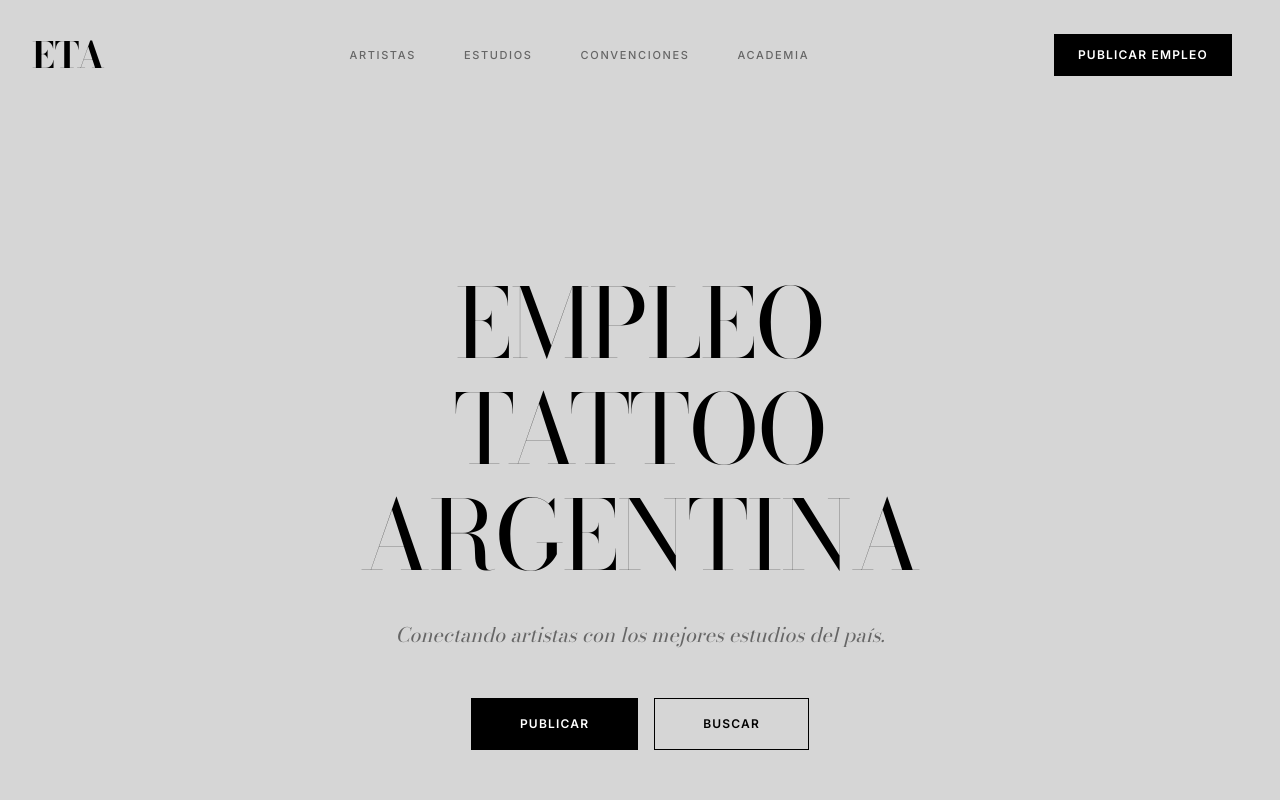
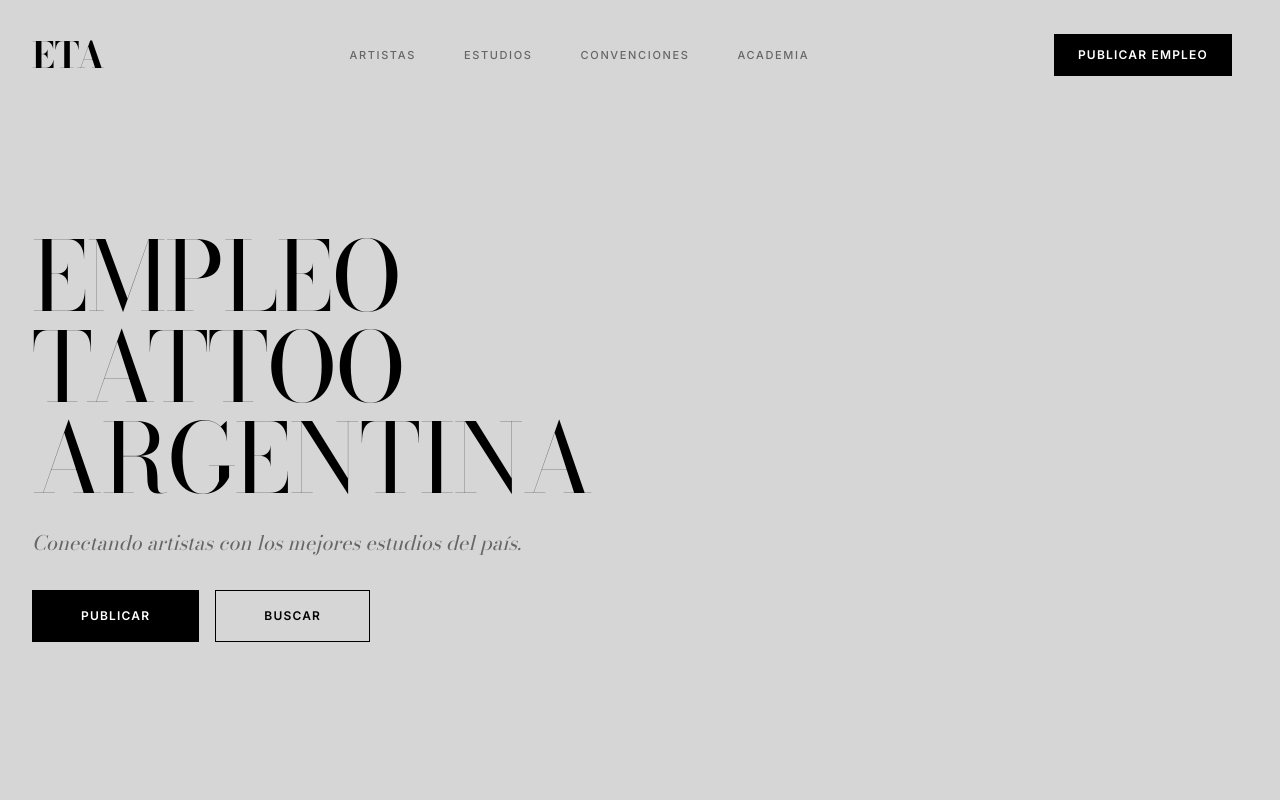
Before and after one commit to GuardiolaDF/Empleo-Tattoo-Argentina, a Next.js app: page / in a window 1280 px wide. Shown: the top 800 px of the page. Built offline with nearby package versions, Linux system fonts and the light colour scheme.

Commit message:
checkpoint: before job card typography fix

```diff
--- a/src/app/page.tsx
+++ b/src/app/page.tsx
@@ -163,14 +163,14 @@ export default function Home() {
       <Navbar />
 
       {/* Hero Section */}
-      <section className="min-h-screen flex flex-col justify-center items-center text-center py-20 px-4 md:px-8 max-w-7xl mx-auto w-full">
-        <h1 className="text-display-xl mb-8">
+      <section className="min-h-screen flex flex-col pt-[15vh] px-4 md:px-8 max-w-7xl mx-auto w-full">
+        <h1 className="text-display-xl leading-[0.95] mb-6">
           EMPLEO<br/>TATTOO<br/>ARGENTINA
         </h1>
-        <p className="text-subtitle text-muted-foreground mb-12">
+        <p className="text-subtitle text-muted-foreground mb-8">
           Conectando artistas con los mejores estudios del país.
         </p>
-        <div className="flex flex-col sm:flex-row items-center gap-4 w-full sm:w-auto">
+        <div className="flex flex-col sm:flex-row items-start sm:items-center gap-4 w-full sm:w-auto">
           <Link href="/publicar-empleo" className="bg-black text-white border border-black px-12 py-4 text-button hover:bg-black/90 transition-colors w-full sm:w-auto text-center">
             Publicar
           </Link>
```
